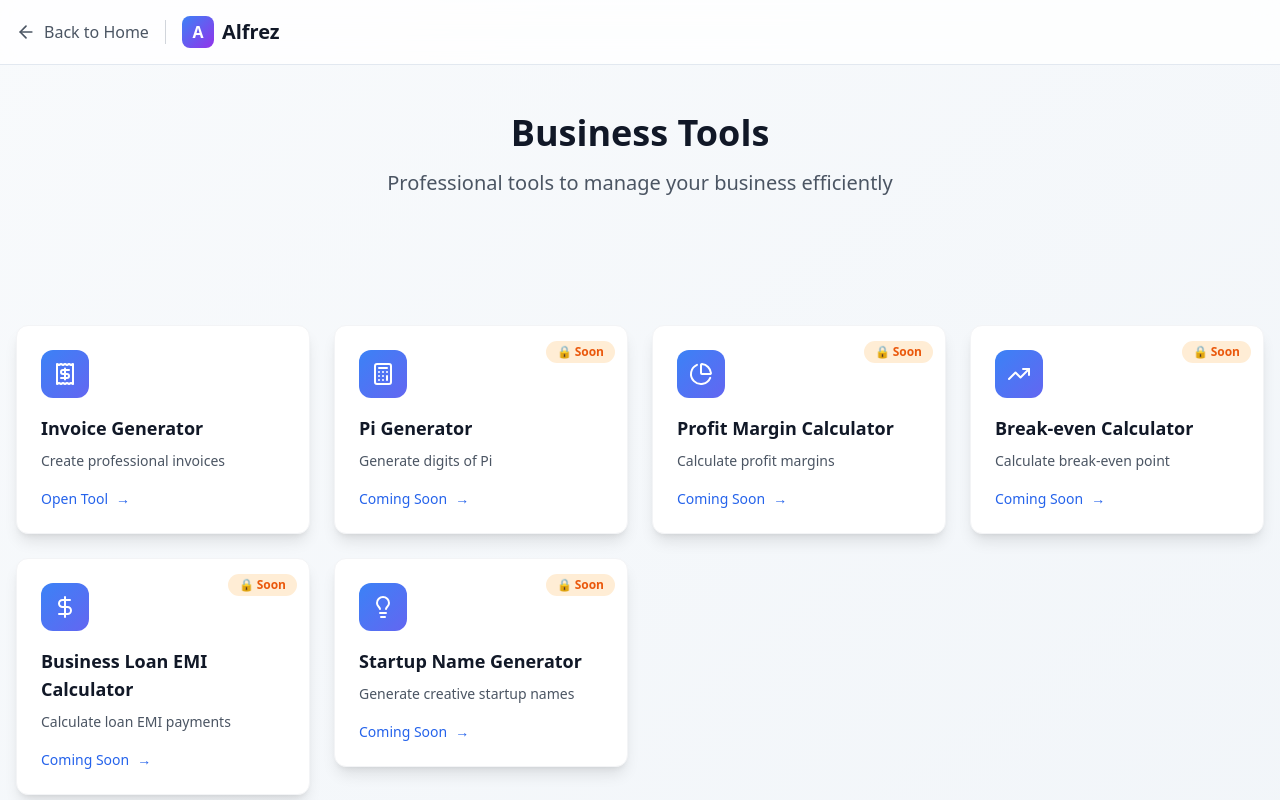
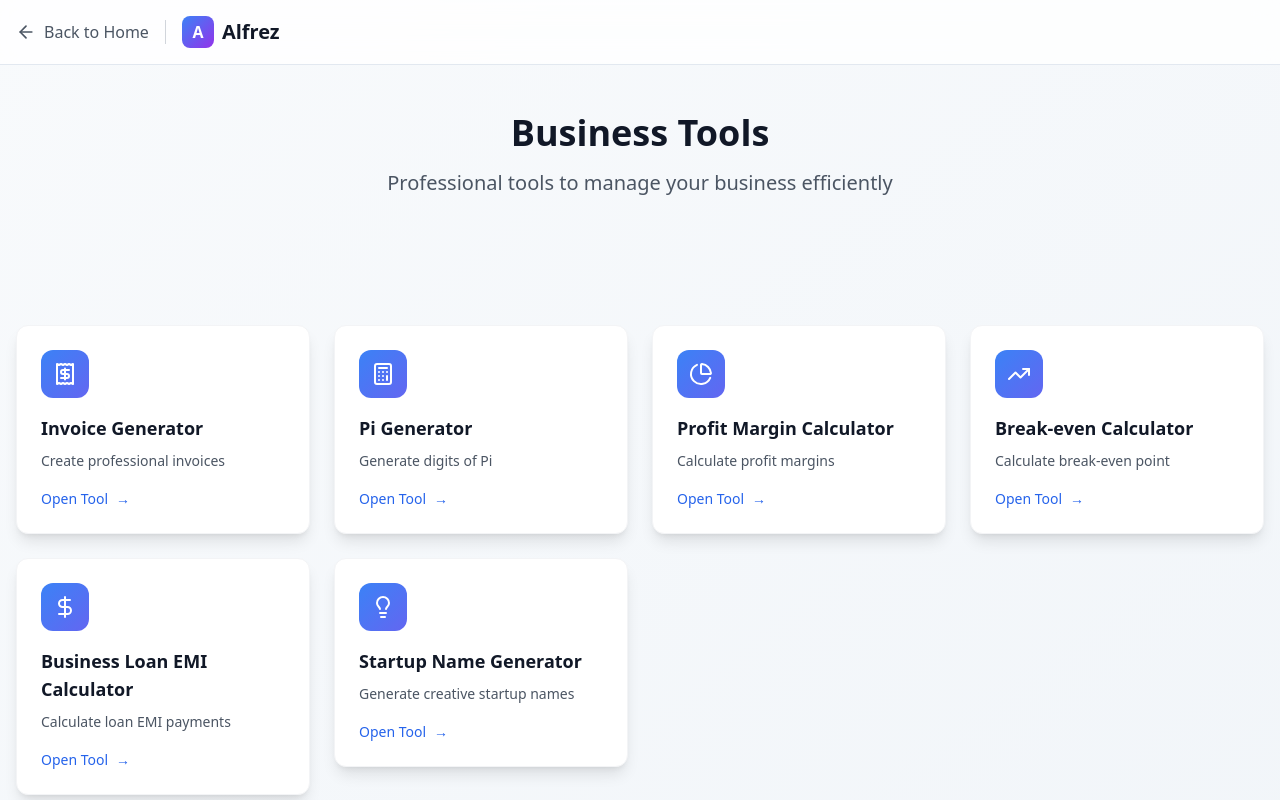
Before and after one commit to Alfrez007/alfrez-toolkit-platform, a React (Vite) app: page /categories/business in a window 1280 px wide. Shown: the top 800 px of the page. Built offline with nearby package versions, Linux system fonts and the light colour scheme.

Commit message:
Fix: Business tools still showing "Coming Soon"
Corrected the display of business tools to show the functional tools instead of "Coming Soon" labels.

```diff
--- a/src/components/tools/InvoiceGenerator.tsx
+++ b/src/components/tools/InvoiceGenerator.tsx
@@ -35,7 +35,7 @@ const InvoiceGenerator = () => {
       const numValue = typeof value === 'string' ? parseFloat(value) || 0 : value;
       newItems[index][field] = numValue;
       newItems[index].amount = newItems[index].quantity * newItems[index].rate;
-    } else {
+    } else if (field === 'description') {
       newItems[index][field] = value as string;
     }
     setItems(newItems);
--- a/src/pages/CategoryPage.tsx
+++ b/src/pages/CategoryPage.tsx
@@ -17,11 +17,11 @@ const toolsData = {
   ],
   business: [
     { id: 'invoice-generator', name: 'Invoice Generator', description: 'Create professional invoices', icon: Receipt },
-    { id: 'pi-generator', name: 'Pi Generator', description: 'Generate digits of Pi', icon: Calculator, comingSoon: true },
-    { id: 'profit-margin', name: 'Profit Margin Calculator', description: 'Calculate profit margins', icon: PieChart, comingSoon: true },
-    { id: 'break-even', name: 'Break-even Calculator', description: 'Calculate break-even point', icon: TrendingUp, comingSoon: true },
-    { id: 'loan-emi', name: 'Business Loan EMI Calculator', description: 'Calculate loan EMI payments', icon: DollarSign, comingSoon: true },
-    { id: 'startup-name', name: 'Startup Name Generator', description: 'Generate creative startup names', icon: Lightbulb, comingSoon: true }
+    { id: 'pi-generator', name: 'Pi Generator', description: 'Generate digits of Pi', icon: Calculator },
+    { id: 'profit-margin', name: 'Profit Margin Calculator', description: 'Calculate profit margins', icon: PieChart },
+    { id: 'break-even', name: 'Break-even Calculator', description: 'Calculate break-even point', icon: TrendingUp },
+    { id: 'loan-emi', name: 'Business Loan EMI Calculator', description: 'Calculate loan EMI payments', icon: DollarSign },
+    { id: 'startup-name', name: 'Startup Name Generator', description: 'Generate creative startup names', icon: Lightbulb }
   ],
   image: [
     { id: 'image-resizer', name: 'Image Resizer', description: 'Resize images to any dimension', icon: Image, comingSoon: true },
```
